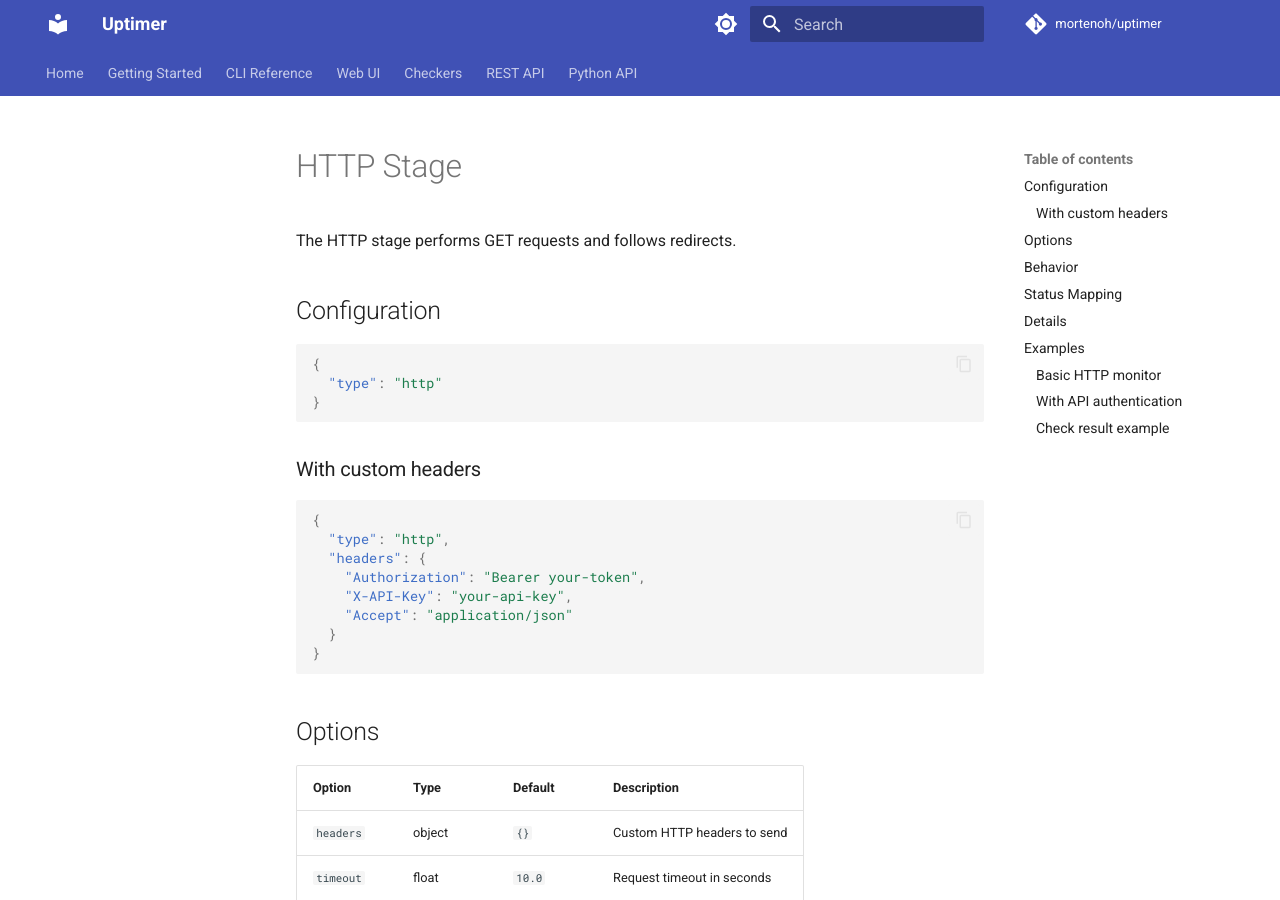
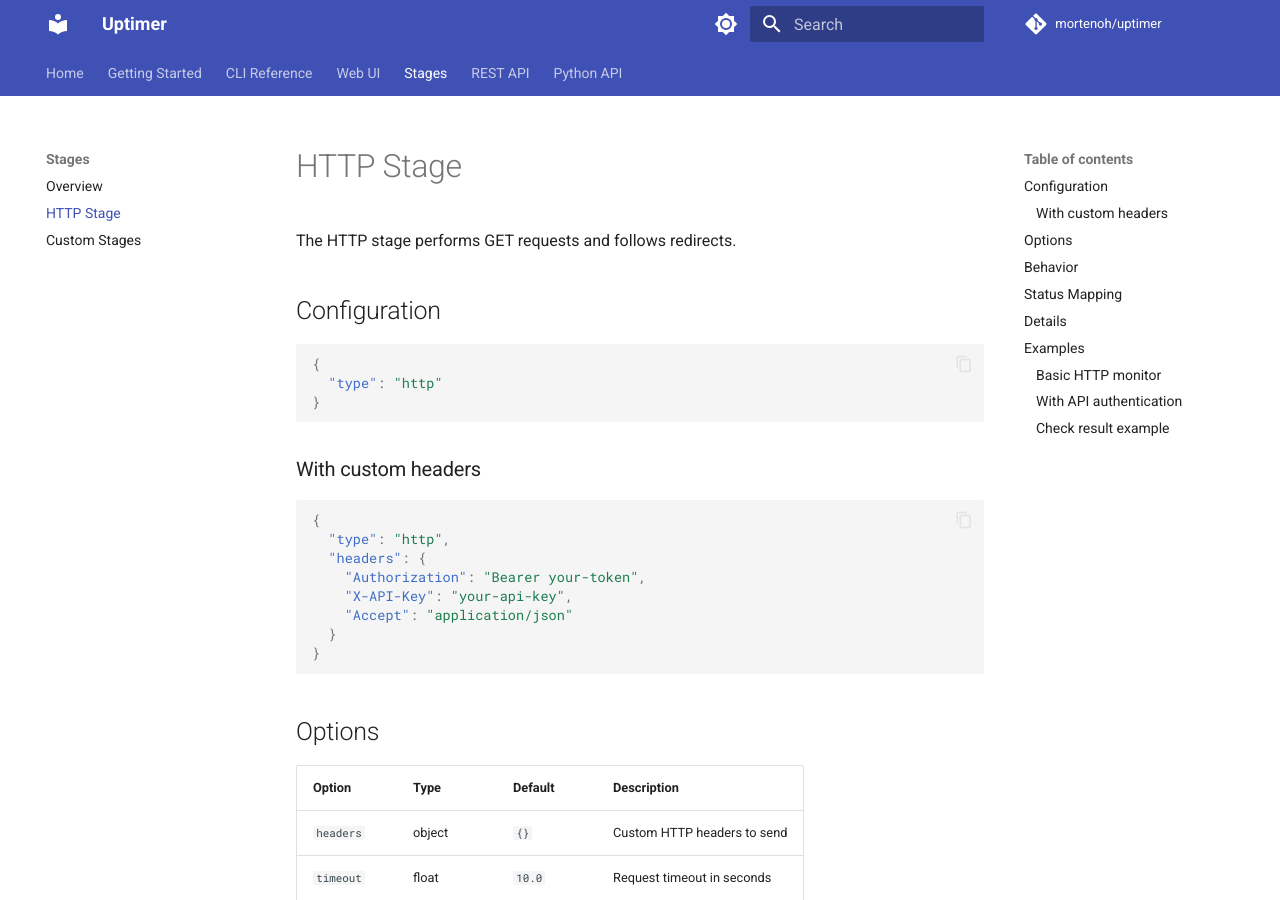
Before and after one commit to mortenoh/uptimer, an MkDocs documentation site: the page built from docs/stages/http.md, in a window 1280 px wide and 900 px high. Built offline with MkDocs 1.6.1 and Material for MkDocs 9.7.7, drawn with Linux system fonts in a browser that asks for light colours; comment, search, counter and statistics services are not loaded.

Commit message:
docs: fix checkers -> stages in mkdocs nav and references

```diff
--- a/mkdocs.yml
+++ b/mkdocs.yml
@@ -35,10 +35,10 @@ nav:
   - Web UI:
       - Overview: web/index.md
       - Configuration: web/configuration.md
-  - Checkers:
-      - Overview: checkers/index.md
-      - HTTP Checker: checkers/http.md
-      - Custom Checkers: checkers/custom.md
+  - Stages:
+      - Overview: stages/index.md
+      - HTTP Stage: stages/http.md
+      - Custom Stages: stages/custom.md
   - REST API: rest-api.md
   - Python API: api-reference.md
 
```
Also changed, not shown: docs/cli-reference.md (+1 -1 lines).
